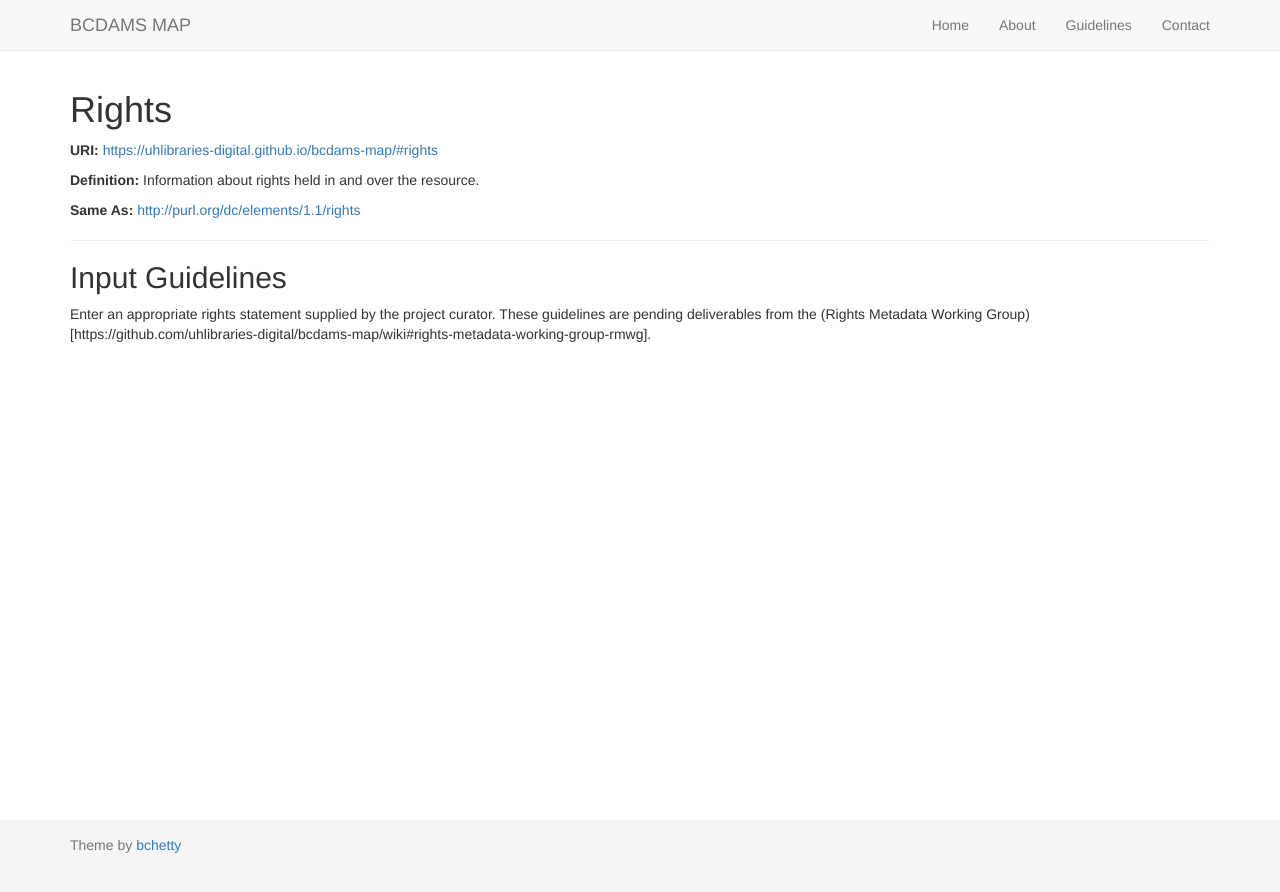
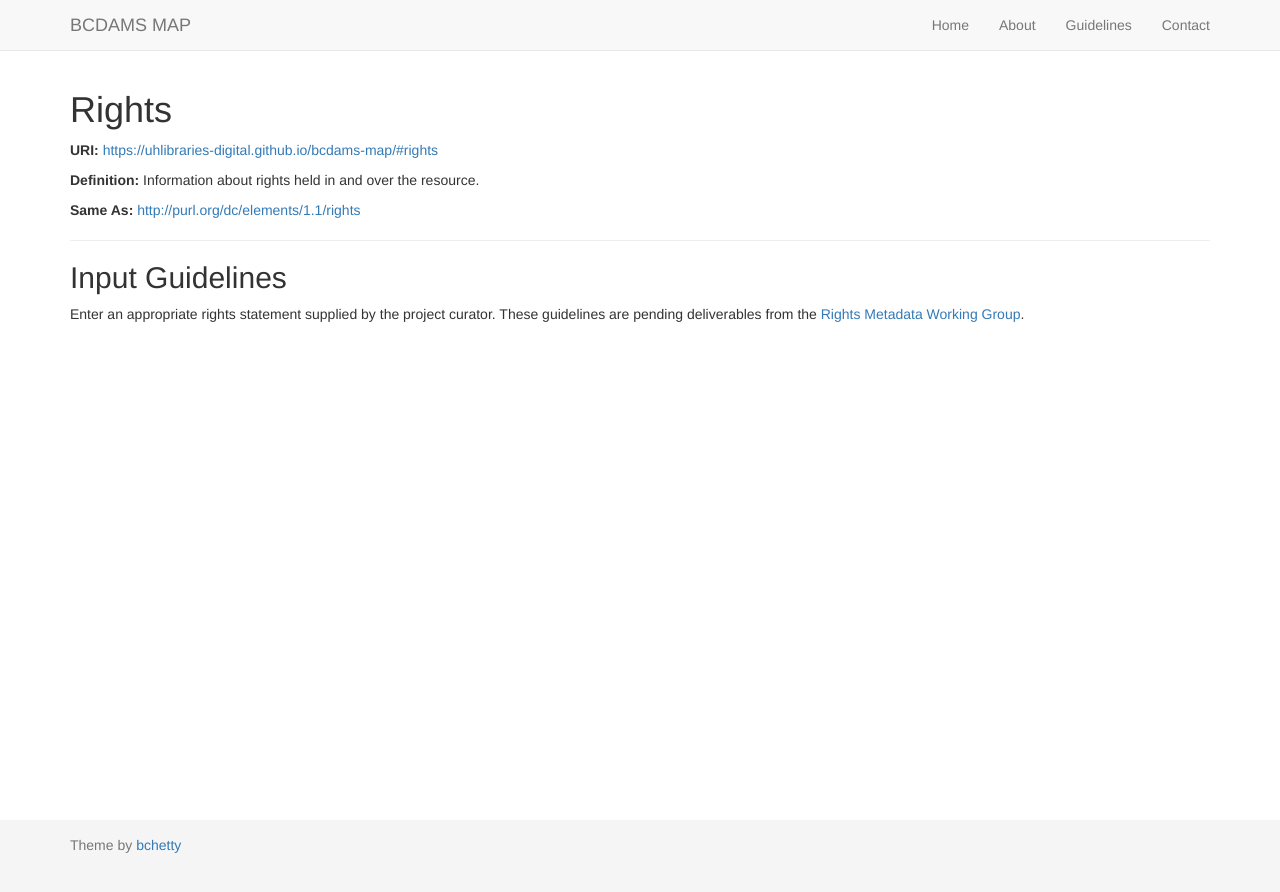
Before and after one commit to uhlibraries-digital/bcdams-map, a Jekyll site: the page built from guidelines/rights.md, in a window 1280 px wide. Shown: the top 892 px of the page. Built offline with Jekyll 4.4.1, drawn with Linux system fonts in a browser that asks for light colours; nearby versions of some CDN libraries.

Commit message:
fix rmwg link

```diff
--- a/guidelines/rights.md
+++ b/guidelines/rights.md
@@ -8,4 +8,4 @@ comments: false
 
 {% include guidelines.md %}
 
-Enter an appropriate rights statement supplied by the project curator. These guidelines are pending deliverables from the (Rights Metadata Working Group)[https://github.com/uhlibraries-digital/bcdams-map/wiki#rights-metadata-working-group-rmwg].
+Enter an appropriate rights statement supplied by the project curator. These guidelines are pending deliverables from the [Rights Metadata Working Group](https://github.com/uhlibraries-digital/bcdams-map/wiki#rights-metadata-working-group-rmwg).
```
Also changed, not shown: guidelines/accessRights.md (+1 -1 lines).
